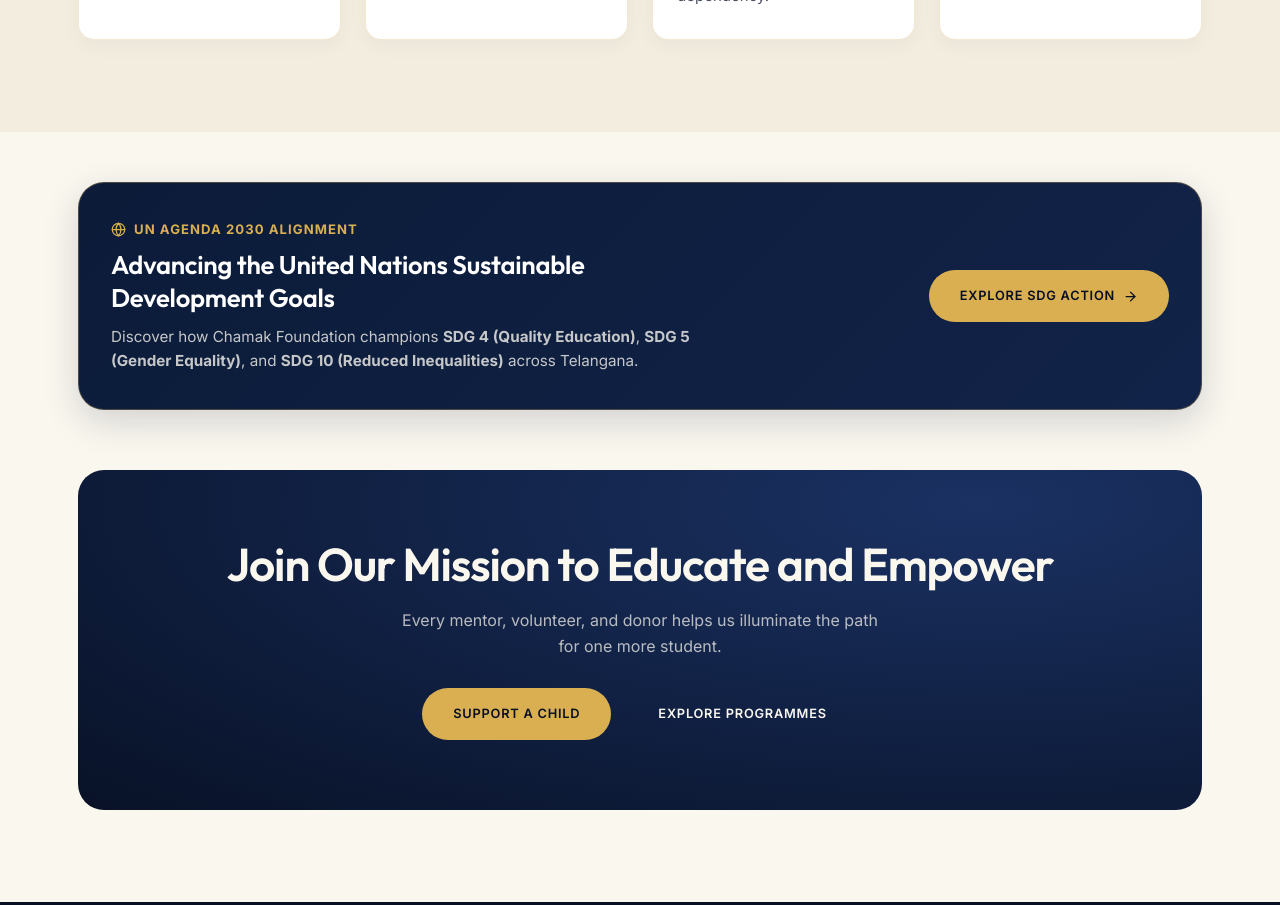
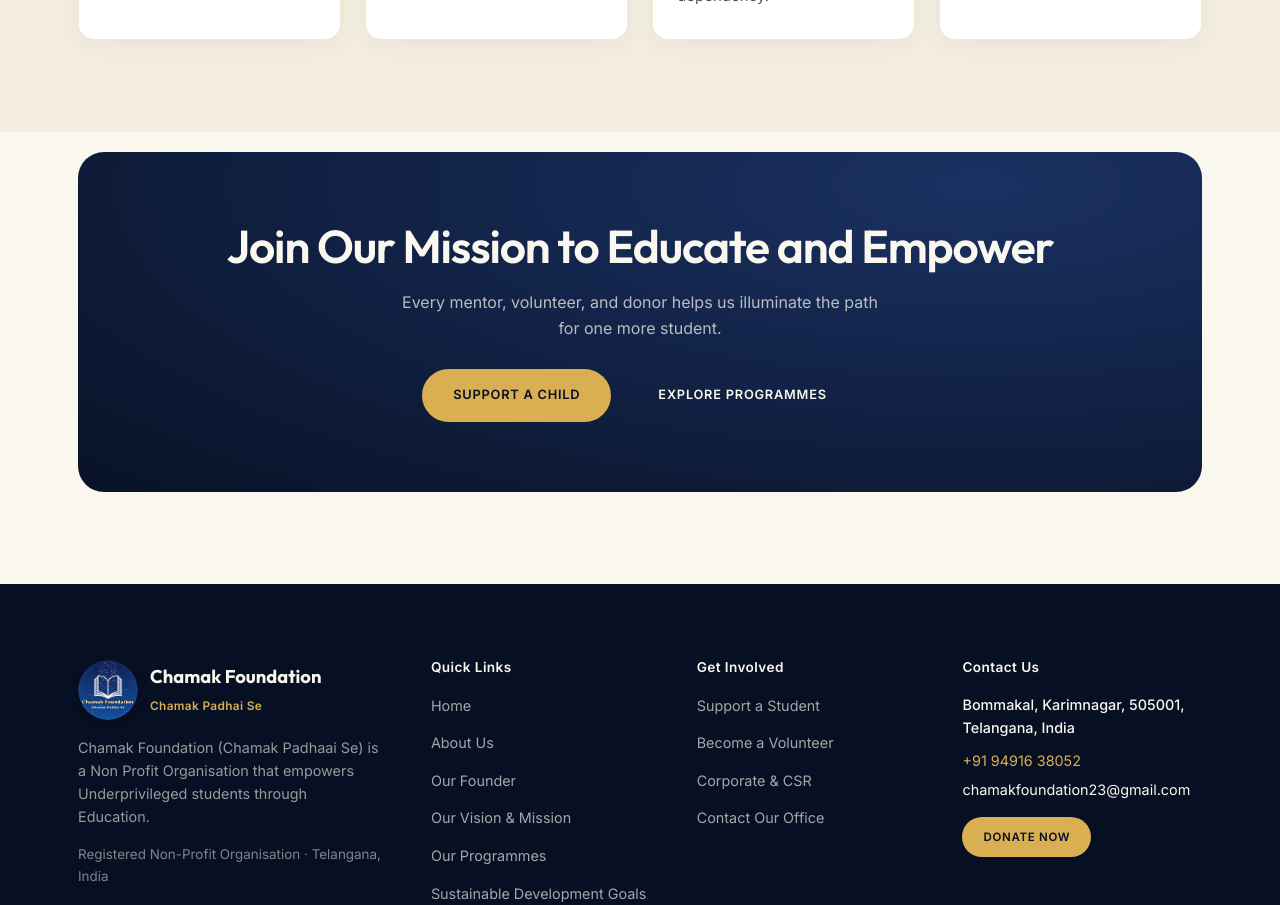
Before and after one commit to SAIKRISHNACHANDA/chamakfoundation.org, a Next.js app: page /vision-mission in a window 1280 px wide. Shown: the part 1740-2645 px from the top of the page. Built offline with nearby package versions, Linux system fonts and the light colour scheme.

Commit message:
feat: move UN SDG alignment callout banner from vision-mission to sustainable development goals page

```diff
--- a/src/app/vision-mission/page.js
+++ b/src/app/vision-mission/page.js
@@ -6,7 +6,6 @@ import {
   Target,
   Compass,
   CheckCircle2,
-  Globe,
   ArrowRight,
   ShieldCheck,
   Heart,
@@ -167,44 +166,6 @@ export default function VisionMissionPage() {
         </div>
       </section>
 
-      {/* Sustainable Development Goals Teaser Banner */}
-      <section className="section section--tight" style={{ paddingTop: "50px", paddingBottom: "40px" }}>
-        <div className="container">
-          <div
-            style={{
-              background: "linear-gradient(135deg, #0b1b38 0%, #122349 100%)",
-              borderRadius: "var(--radius-lg)",
-              padding: "36px 32px",
-              color: "#fff",
-              display: "flex",
-              justifyContent: "space-between",
-              alignItems: "center",
-              flexWrap: "wrap",
-              gap: "24px",
-              boxShadow: "0 12px 36px rgba(11,27,56,0.16)",
-              border: "1px solid rgba(217,175,82,0.3)",
-            }}
-          >
-            <div style={{ maxWidth: "620px" }}>
-              <div style={{ display: "inline-flex", alignItems: "center", gap: "8px", color: "var(--gold-400)", fontSize: "0.82rem", fontWeight: 700, textTransform: "uppercase", letterSpacing: "0.08em", marginBottom: "8px" }}>
-                <Globe size={15} /> UN Agenda 2030 Alignment
-              </div>
-              <h3 style={{ fontFamily: "var(--serif)", fontSize: "clamp(1.4rem, 2vw, 1.8rem)", color: "#fff", margin: "0 0 10px", lineHeight: 1.3 }}>
-                Advancing the United Nations Sustainable Development Goals
-              </h3>
-              <p style={{ color: "rgba(250,247,239,0.78)", fontSize: "0.95rem", lineHeight: 1.6, margin: 0 }}>
-                Discover how Chamak Foundation champions <strong>SDG 4 (Quality Education)</strong>, <strong>SDG 5 (Gender Equality)</strong>, and <strong>SDG 10 (Reduced Inequalities)</strong> across Telangana.
-              </p>
-            </div>
-            <div>
-              <Link href="/sustainable-development-goals" className="btn btn-gold" style={{ whiteSpace: "nowrap" }}>
-                Explore SDG Action <ArrowRight size={15} />
-              </Link>
-            </div>
-          </div>
-        </div>
-      </section>
-
       {/* Call to Action Band */}
       <section className="section" style={{ paddingTop: "20px" }}>
         <div className="container">
```
Also changed, not shown: src/app/sustainable-development-goals/page.js (+38 -3 lines).
